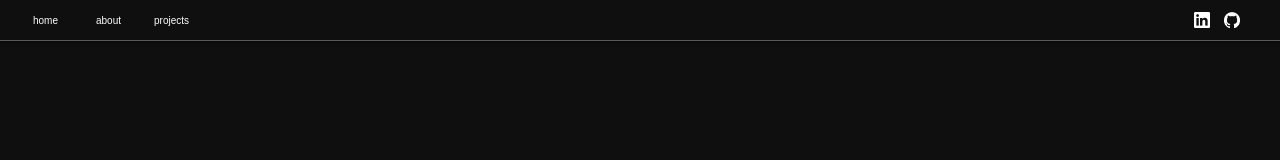
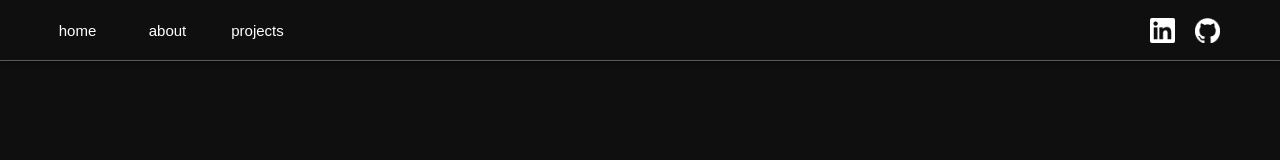
Before and after one commit to jingzhiro/jingzhiro.github.io, a plain HTML site: page index.html in a window 1280 px wide. Drawn offline with Linux system fonts and the light colour scheme.

Commit message:
Updated style/header.css
Minor tweaks to spacing values

```diff
--- a/styles/header.css
+++ b/styles/header.css
@@ -1,9 +1,9 @@
 .header {
-    height: 40px;
+    height: 60px;
     display: flex;
-    column-gap: 8px;
+    column-gap: 15px;
     font-size: 15px;
-    padding-left: 18px;
+    padding-left: 40px;
     align-items: center;
     justify-content: left;
     border-bottom: solid;
@@ -14,18 +14,19 @@
 }
 
 .header-buttons {
-    width: 55px;
-    height: 25px;
-    font-size: 10px;
+    width: 75px;
+    height: 36px;
+    font-size: 15px;
     color: white;
     background-color: transparent;
     border: none;
+    border-radius: 5px;
+    transition: background-color 0.2s, color 0.2s;
 }
 
 .header-buttons:hover {
     background-color: white;
     color: rgb(90, 90, 90);
-    border-radius: 5px;
 }
 
 .header-buttons:active {
@@ -33,20 +34,18 @@
 }
 
 .header-icons {
-    width: 16px;
-    height: 16px;
+    width: 25px;
+    height: 25px;
     cursor: pointer;
+    top: 18px;
+    position: absolute;
     justify-content: right;
 }
 
 #github-icon {
-    top: 12px;
-    right: 40px;
-    position: absolute;
+    right: 60px;
 }
 
 #linkedin-icon {
-    top: 12px;
-    right: 70px;
-    position: absolute;
+    right: 105px;
 }
```
